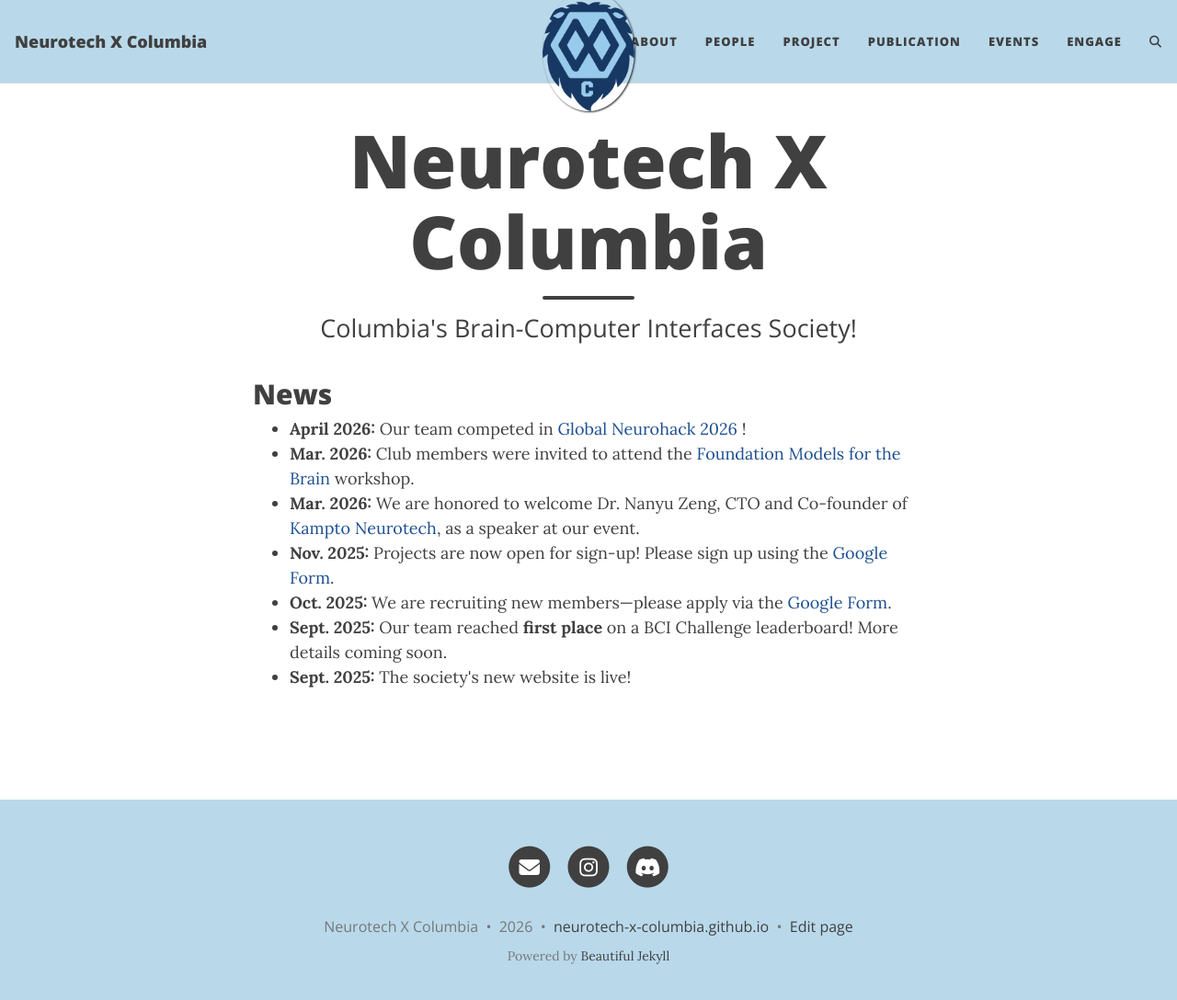
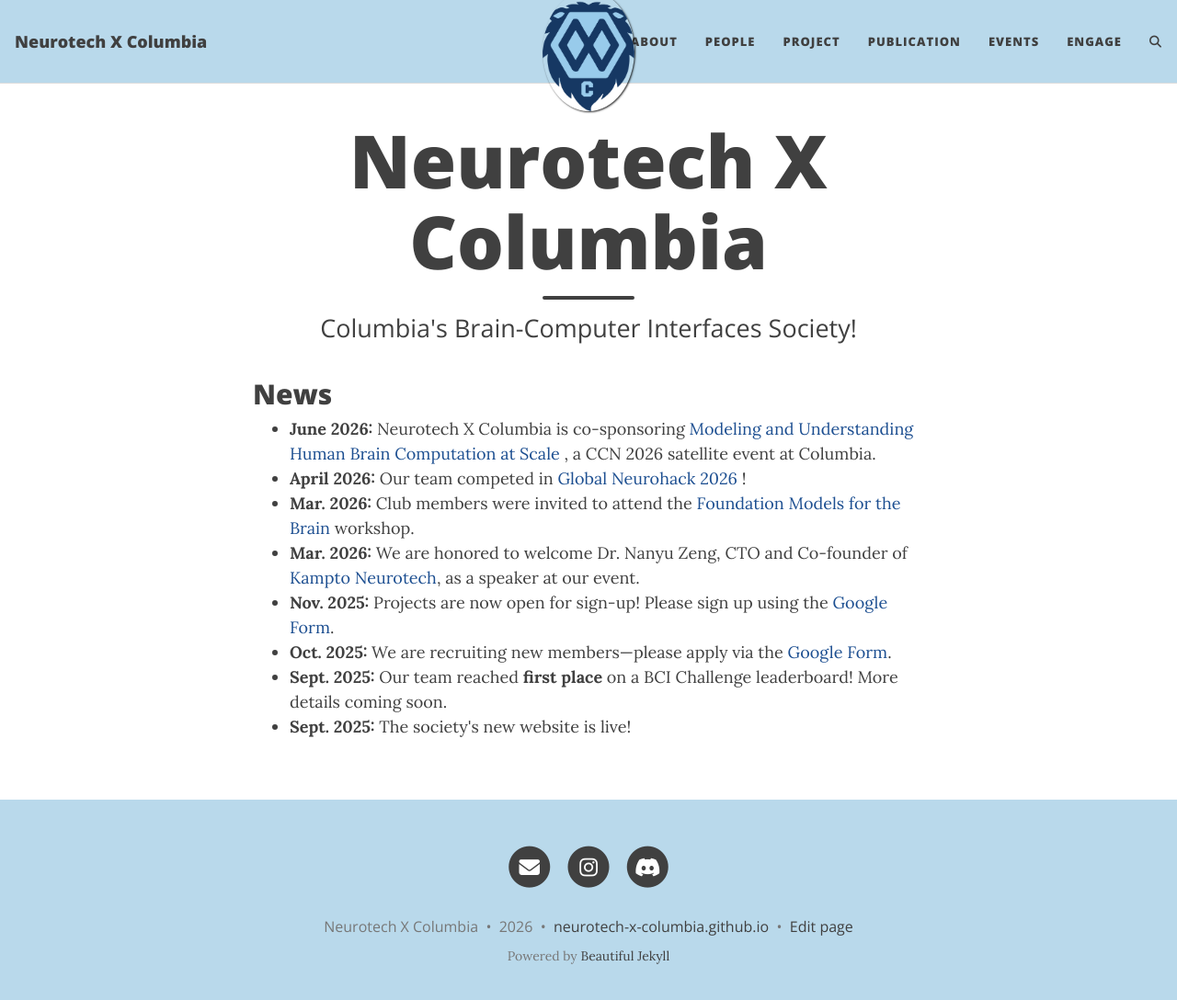
Before and after one commit to Neurotech-X-Columbia/Neurotech-X-Columbia.github.io, a Jekyll site: the page built from index.html, in a window 1280 px wide and 1101 px high. Shown: the top 1088 px of the window at 92% size. Built offline with Jekyll 4.4.1, drawn with Linux system fonts in a browser that asks for light colours; the list of posts is cut into pages by our own code; comment, search, counter and statistics services are not loaded.

Commit message:
Add CCN satellite co-sponsor news

```diff
--- a/index.html
+++ b/index.html
@@ -6,6 +6,12 @@
 <section class="news">
   <h2>News</h2>
   <ul>
+    <li><strong>June 2026:</strong>
+        Neurotech X Columbia is co-sponsoring
+        <a href="https://kriegeskorte-lab.github.io/ccn-satellite-human-brain-foundation-model/" target="_blank" rel="noopener">
+          Modeling and Understanding Human Brain Computation at Scale
+        </a>, a CCN 2026 satellite event at Columbia.
+    </li>
     <li><strong>April 2026:</strong>
         Our team competed in
         <a href="https://global-neurohack.github.io/" target="_blank" rel="noopener">
```
